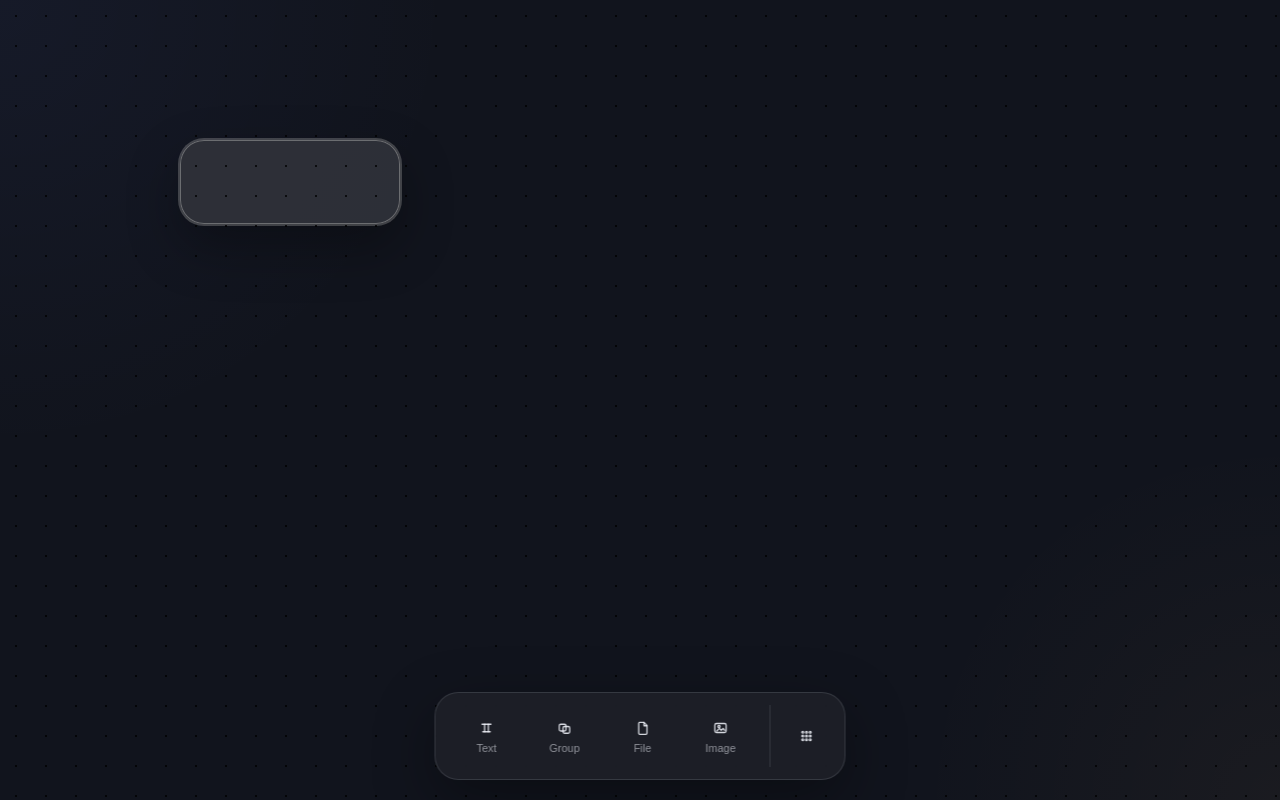
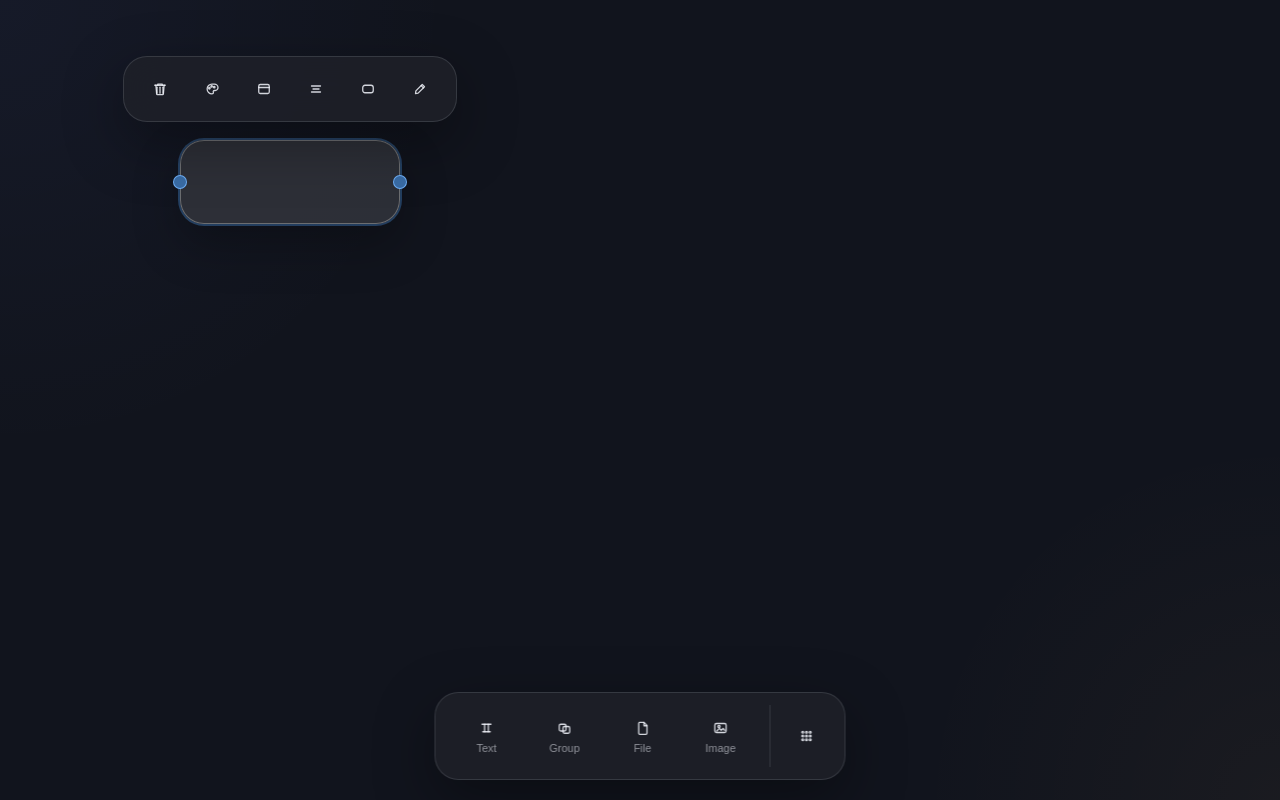
Before and after one commit to adamking77/sogo-canvas, a React (Vite) app in the folder webview/: page / in a window 1280 px wide. Both pictures are taken after a click on the button "Text". Built offline with nearby package versions, Linux system fonts and the light colour scheme.

Commit message:
Stabilize node selection interactions

```diff
--- a/webview/src/App.tsx
+++ b/webview/src/App.tsx
@@ -1,7 +1,5 @@
 import {
   addEdge,
-  Background,
-  BackgroundVariant,
   Connection,
   ConnectionMode,
   Edge,
@@ -80,6 +78,8 @@ interface CanvasNodeViewData extends CanvasNodeData {
   assetUri?: string;
   draftText?: string;
   isEditing?: boolean;
+  isSelected?: boolean;
+  onSelect?: () => void;
   onStartEdit?: () => void;
   onDraftChange?: (value: string) => void;
   onCommitEdit?: () => void;
@@ -311,17 +311,6 @@ function parseDocument(content: string): CanvasDocumentData {
   };
 }
 
-function backgroundVariant(mode: SogoBackground): BackgroundVariant | undefined {
-  switch (mode) {
-    case "dots":
-      return BackgroundVariant.Dots;
-    case "grid":
-      return BackgroundVariant.Lines;
-    default:
-      return undefined;
-  }
-}
-
 function requestFilePath(accept?: "image"): Promise<string | undefined> {
   return new Promise((resolve) => {
     if (!vscode) {
@@ -485,6 +474,7 @@ function ToolbarIcon({ name }: { name: string }) {
 
 function CanvasNodeComponent({ data, selected }: NodeProps) {
   const nodeData = data as unknown as CanvasNodeViewData;
+  const isSelected = Boolean(nodeData.isSelected || selected);
   const shape = nodeData.sogo?.shape ?? "rounded";
   const border = nodeData.sogo?.border ?? "subtle";
   const align = nodeData.sogo?.textAlign ?? "left";
@@ -499,15 +489,19 @@ function CanvasNodeComponent({ data, selected }: NodeProps) {
         `shape-${shape}`,
         `border-${border}`,
         `tone-${color}`,
-        selected ? "is-selected" : "",
+        isSelected ? "is-selected" : "",
         nodeData.isEditing ? "is-editing" : ""
       ].join(" ")}
       style={{
         textAlign: align
       }}
+      onClick={(event) => {
+        event.stopPropagation();
+        nodeData.onSelect?.();
+      }}
     >
       <NodeResizer
-        isVisible={selected && !nodeData.isEditing}
+        isVisible={isSelected && !nodeData.isEditing}
         minWidth={nodeData.type === "group" ? 240 : 180}
         minHeight={nodeData.type === "image" ? 180 : 88}
         lineClassName="node-resizer-line"
@@ -544,6 +538,7 @@ function CanvasNodeComponent({ data, selected }: NodeProps) {
           autoFocus
           className="node-editor"
           value={nodeData.draftText ?? ""}
+          onClick={(event) => event.stopPropagation()}
           onChange={(event) => nodeData.onDraftChange?.(event.target.value)}
           onBlur={() => nodeData.onCommitEdit?.()}
           onKeyDown={(event) => {
@@ -616,6 +611,8 @@ export default function App() {
           assetUri: base.file ? assetUris[base.file] : undefined,
           draftText,
           isEditing: editingNodeId === node.id,
+          isSelected: selectedNodeId === node.id,
+          onSelect: () => setSelectedNodeId(node.id),
           onStartEdit: () => startEditingNode(node.id),
           onDraftChange: setDraftText,
           onCommitEdit: commitEdit,
@@ -697,7 +694,7 @@ export default function App() {
     const updatePosition = () => {
       const shellRect = shellRef.current?.getBoundingClientRect();
       const selectedElement = document.querySelector(
-        ".react-flow__node.selected"
+        `.react-flow__node[data-id="${selectedNodeId}"]`
       ) as HTMLElement | null;
 
       if (!shellRect || !selectedElement) {
@@ -942,7 +939,8 @@ export default function App() {
         maxZoom={2.5}
         connectionMode={ConnectionMode.Loose}
         nodesDraggable={editingNodeId === null}
-        elementsSelectable
+        nodesConnectable
+        elementsSelectable={false}
         defaultEdgeOptions={{
           type: "bezier",
           style: {
@@ -974,6 +972,9 @@ export default function App() {
             startEditingNode(node.id);
           }
         }}
+        onNodeDragStart={(_, node) => {
+          setSelectedNodeId(node.id);
+        }}
         onNodesChange={(changes) =>
           setNodes((current) => applyNodeChanges(changes, current))
         }
@@ -981,19 +982,7 @@ export default function App() {
           setEdges((current) => applyEdgeChanges(changes, current))
         }
         onConnect={handleConnect}
-        onSelectionChange={(selection) => {
-          setSelectedNodeId(selection.nodes[0]?.id ?? null);
-        }}
       >
-        {documentState.sogo?.background !== "plain" ? (
-          <Background
-            key={documentState.sogo?.background ?? "dots"}
-            variant={backgroundVariant(documentState.sogo?.background ?? "dots")}
-            gap={documentState.sogo?.background === "dots" ? 30 : 44}
-            size={documentState.sogo?.background === "dots" ? 2 : 1.2}
-            color="color-mix(in srgb, var(--canvas-grid-color) 160%, transparent)"
-          />
-        ) : null}
       </ReactFlow>
 
       {showSelectionTools && toolbarPosition ? (
--- a/webview/src/styles.css
+++ b/webview/src/styles.css
@@ -49,6 +49,43 @@ body {
     radial-gradient(circle at top left, rgba(112, 136, 255, 0.05), transparent 30%),
     radial-gradient(circle at bottom right, rgba(255, 196, 112, 0.04), transparent 24%),
     var(--canvas-bg);
+}
+
+.app-shell::before {
+  content: "";
+  position: absolute;
+  inset: 0;
+  pointer-events: none;
+  z-index: 0;
+}
+
+.app-shell.background-dots::before {
+  background-image:
+    radial-gradient(
+      circle,
+      color-mix(in srgb, var(--canvas-grid-color) 170%, transparent) 1.1px,
+      transparent 1.7px
+    );
+  background-size: 34px 34px;
+}
+
+.app-shell.background-grid::before {
+  background-image:
+    linear-gradient(
+      color-mix(in srgb, var(--canvas-grid-color) 180%, transparent) 1px,
+      transparent 1px
+    ),
+    linear-gradient(
+      90deg,
+      color-mix(in srgb, var(--canvas-grid-color) 180%, transparent) 1px,
+      transparent 1px
+    );
+  background-size: 34px 34px;
+}
+
+.app-shell > * {
+  position: relative;
+  z-index: 1;
 }
 
 .react-flow__pane {
```
